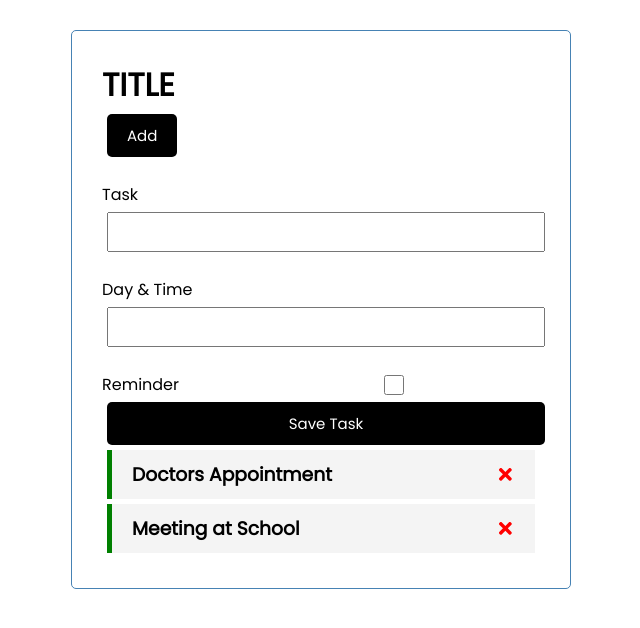
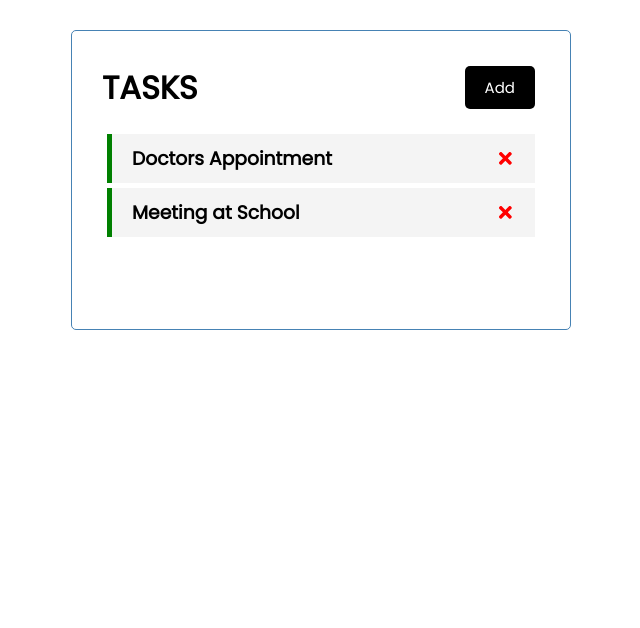
Before and after one commit to JHughesSUTA/task-tracker-rebuild, a React (Create React App) app: page / in a window 1280 px wide. Shown: the top 628 px of the page, without its empty margins (319-959 px from the left). Built offline with nearby package versions, Linux system fonts and the light colour scheme.

Commit message:
toggle show add task on click

```diff
--- a/src/App.js
+++ b/src/App.js
@@ -5,6 +5,7 @@ import Tasks from './components/Tasks'
 import AddTask from './components/AddTask'
 
 function App(){
+  const [showAddTask, setShowAddTask] = useState(false)
   const [tasks, setTasks] = useState([
     {
       "id": 1,
@@ -38,8 +39,8 @@ function App(){
 
   return (
     <div className="container">
-      <Header />
-      <AddTask onAdd={addTask} />
+      <Header title="TASKS" toggleShowAdd={() => setShowAddTask(!showAddTask)} />
+      {showAddTask && <AddTask onAdd={addTask} />}
       {tasks.length > 0 ? <Tasks tasks={tasks} deleteTask={deleteTask} toggleReminder={toggleReminder} /> : <p>Nothing to see here!</p>}
     </div>
   );
--- a/src/components/Button.js
+++ b/src/components/Button.js
@@ -1,8 +1,8 @@
 import PropTypes  from 'prop-types'
 
-const Button = ({color, text}) => {
+const Button = ({color, text, onClick}) => {
   return(
-    <button className="btn" style={{backgroundColor: color}}>{text}</button>
+    <button className="btn" style={{backgroundColor: color}} onClick={onClick}>{text}</button>
   )
 }
 
--- a/src/components/Header.js
+++ b/src/components/Header.js
@@ -1,11 +1,12 @@
 import PropTypes from 'prop-types'
 import Button from './Button'
 
-const Header = (props) => {
+const Header = ({title, toggleShowAdd}) => {
+
   return(
-    <div className='Header' >
-      <h1>{props.title}</h1>
-      <Button text="Add" color="black" />
+    <div className='header' >
+      <h1>{title}</h1>
+      <Button text="Add" color="black" onClick={toggleShowAdd}/>
     </div>
   )
 }
```
